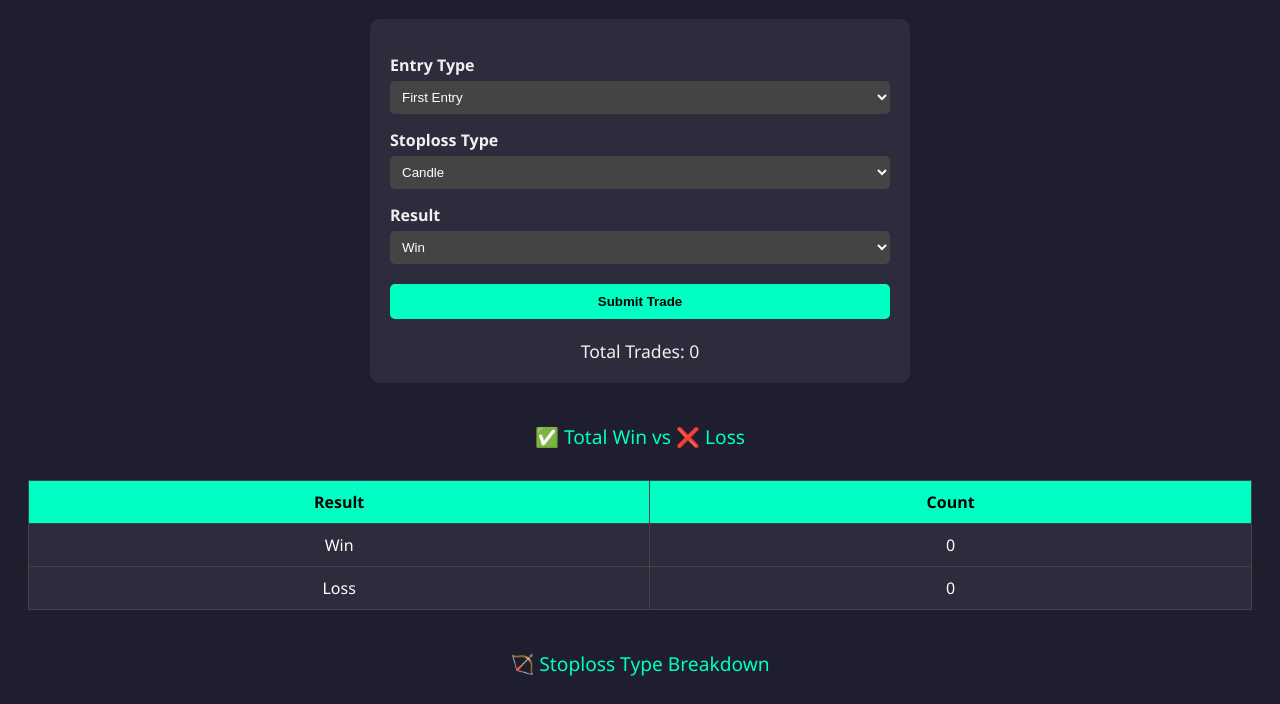
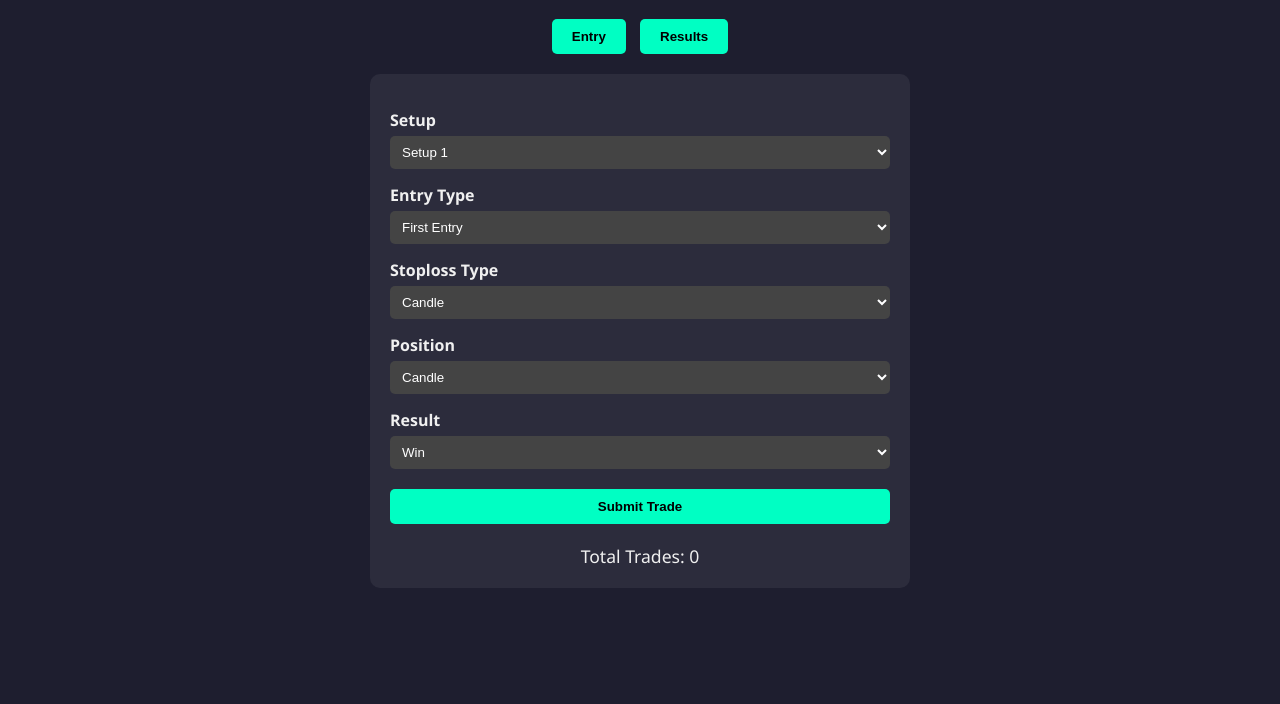
Before and after one commit to cr3ator-mon/CandleTracker1, a plain HTML site: page index.html in a window 1280 px wide. Shown: the part 95-799 px from the top of the page. Drawn offline with Linux system fonts and the light colour scheme.

Commit message:
Update index.html

```diff
--- a/index.html
+++ b/index.html
@@ -13,6 +13,26 @@
     h1 {
       text-align: center;
       color: #00ffc3;
+    }
+    .tabs {
+      text-align: center;
+      margin-bottom: 20px;
+    }
+    .tabs button {
+      padding: 10px 20px;
+      margin: 0 5px;
+      background: #00ffc3;
+      color: #000;
+      border: none;
+      border-radius: 5px;
+      cursor: pointer;
+      font-weight: bold;
+    }
+    .section {
+      display: none;
+    }
+    .active {
+      display: block;
     }
     .tracker-box {
       background: #2c2c3c;
@@ -35,7 +55,7 @@
       background: #444;
       color: #fff;
     }
-    button {
+    button.submit {
       margin-top: 20px;
       padding: 10px;
       width: 100%;
@@ -78,7 +98,21 @@
 <body>
 
   <h1>📊 Candle Trade Tracker</h1>
+
+  <div class="tabs">
+    <button onclick="showSection('entry')">Entry</button>
+    <button onclick="showSection('results')">Results</button>
+  </div>
+
+  <div id="entry" class="section active">
     <div class="tracker-box">
+      <label for="setup">Setup</label>
+      <select id="setup">
+        <option value="Setup 1">Setup 1</option>
+        <option value="Setup 2">Setup 2</option>
+        <option value="Setup 3">Setup 3</option>
+      </select>
+
       <label for="entryType">Entry Type</label>
       <select id="entryType">
         <option value="First Entry">First Entry</option>
@@ -91,17 +125,24 @@
         <option value="Wick">Wick</option>
       </select>
 
+      <label for="position">Position</label>
+      <select id="position">
+        <option value="Candle">Candle</option>
+        <option value="Half">Half</option>
+      </select>
+
       <label for="result">Result</label>
       <select id="result">
         <option value="Win">Win</option>
         <option value="Loss">Loss</option>
       </select>
 
-    <button onclick="submitTrade()">Submit Trade</button>
-
+      <button class="submit" onclick="submitTrade()">Submit Trade</button>
       <div class="summary" id="summaryText">Total Trades: 0</div>
     </div>
+  </div>
 
+  <div id="results" class="section">
     <div class="section-title">✅ Total Win vs ❌ Loss</div>
     <table>
       <thead><tr><th>Result</th><th>Count</th></tr></thead>
@@ -128,9 +169,15 @@
         <tr><td>Second Entry</td><td id="secondEntryWins">0</td><td id="secondEntryLosses">0</td></tr>
       </tbody>
     </table>
+  </div>
 
   <script>
     let trades = JSON.parse(localStorage.getItem("trades") || "[]");
+
+    function showSection(id) {
+      document.querySelectorAll('.section').forEach(s => s.classList.remove('active'));
+      document.getElementById(id).classList.add('active');
+    }
 
     function updateStats() {
       let totalTrades = trades.length;
@@ -175,17 +222,12 @@
     }
 
     function submitTrade() {
+      const setup = document.getElementById("setup").value;
       const entry = document.getElementById("entryType").value;
       const stoploss = document.getElementById("stoplossType").value;
+      const position = document.getElementById("position").value;
       const result = document.getElementById("result").value;
 
-      trades.push({ entry, stoploss, result });
+      trades.push({ setup, entry, stoploss, position, result });
       localStorage.setItem("trades", JSON.stringify(trades));
-      updateStats();
-    }
-
-    updateStats(); // Load saved data on page load
-  </script>
-
-</body>
-</html>
+      updateStats
```
Lines whose indentation alone changed are shown as unchanged.
